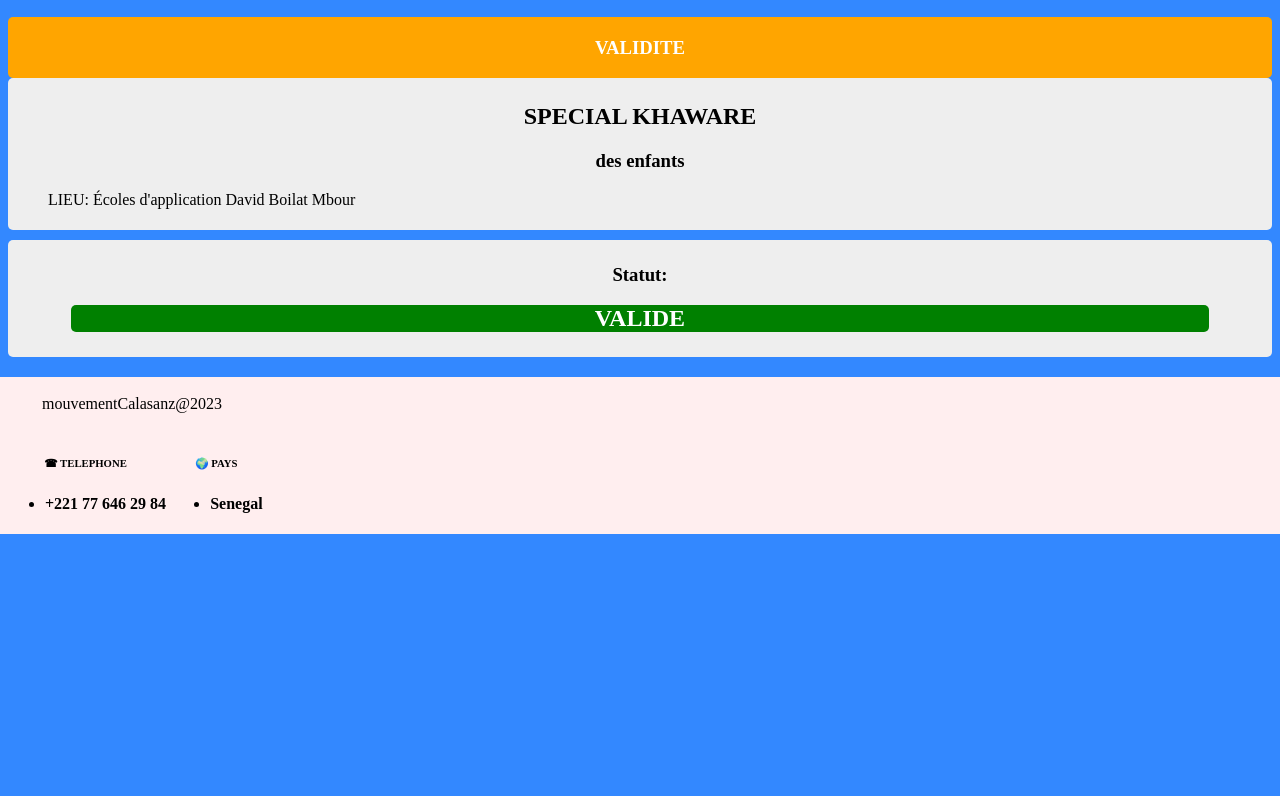
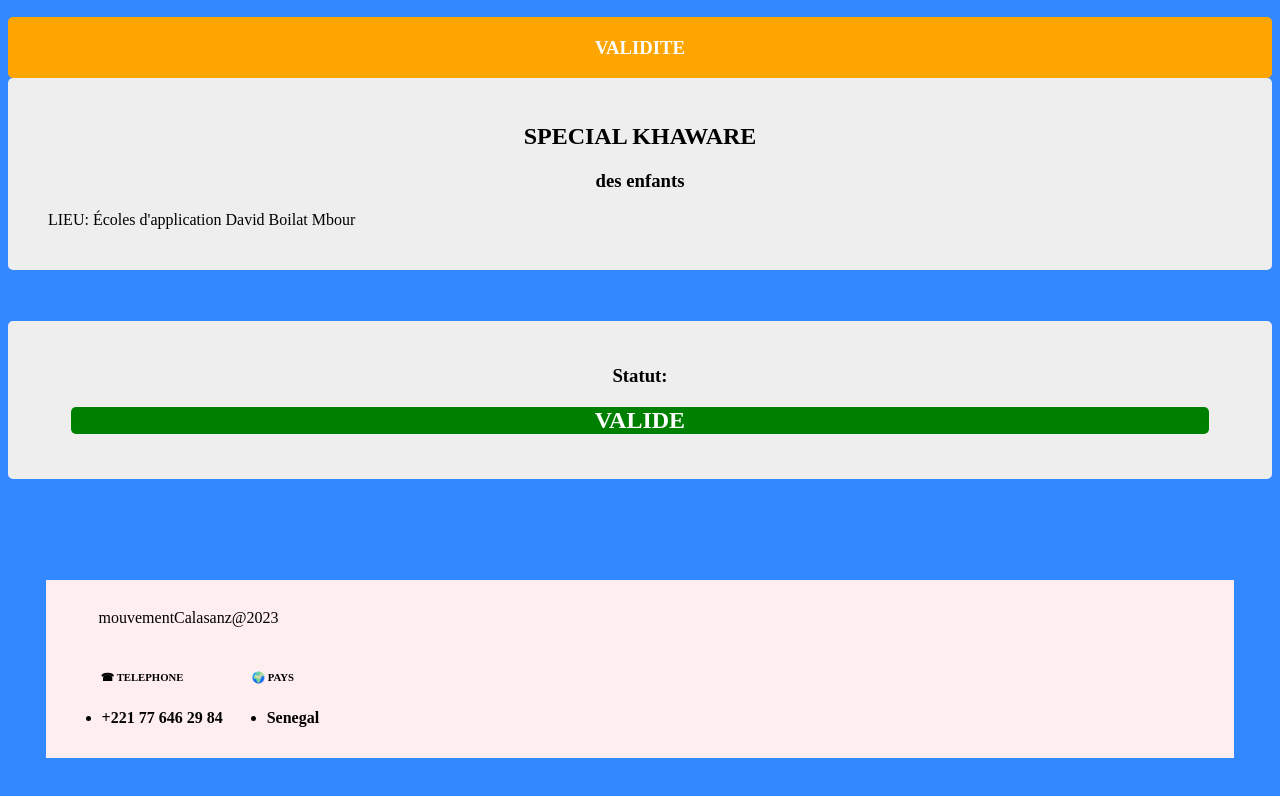
Before and after one commit to Pancrython/mouvementcalasanz, a plain HTML site: page index.html in a window 1280 px wide. Shown: the part 50-846 px from the top of the page. Before the commit the page ends 800 px from the top, so only its background shows below. Drawn offline with Linux system fonts and the light colour scheme.

Commit message:
Update index.html

```diff
--- a/index.html
+++ b/index.html
@@ -10,18 +10,18 @@
         <div style='width:100%;
                       high:0px;
                       margin-top:0px;
-                      padding-top:5px;
-                      padding-bottom:5px;
+                      padding-top:2%;
+                      padding-bottom:2%;
                       background-color:#eeeeee;
                       border-radius:5px;
-                      margin-bottom:10px'>
+                      margin-bottom:4%'>
                           <center><h2>SPECIAL KHAWARE</h2> <h3>des enfants</h3></center>
                           <ul>  LIEU: Écoles d'application David Boilat Mbour</ul>
                       </div>
          <div style='width:100%;
                       high:0px;
-                      padding-top:5px;
-                      padding-bottom:5px;
+                      padding-top:2%;
+                      padding-bottom:2%;
                       background-color:#eeeeee;
                       border-radius:5px;'>
 
@@ -29,7 +29,7 @@
             <center>
             <h3>Statut:</h3>
             <div style='width:90%;
-                      hight:50px;
+                      hight:20%;
                       color : white;
                       background-color:green;
                       border-radius:5px;'>
@@ -38,7 +38,7 @@
             </center>
          </div>
         </body>
-        <footer style="background:#ffeeef; margin:-8px; padding : 2px; margin-top:20px">
+        <footer style="background:#ffeeef; margin:3%; padding : 1%; margin-top:8%">
  <ul>mouvementCalasanz@2023</ul>
 
   <div class="footer-gray" style="display :inline" >
```
